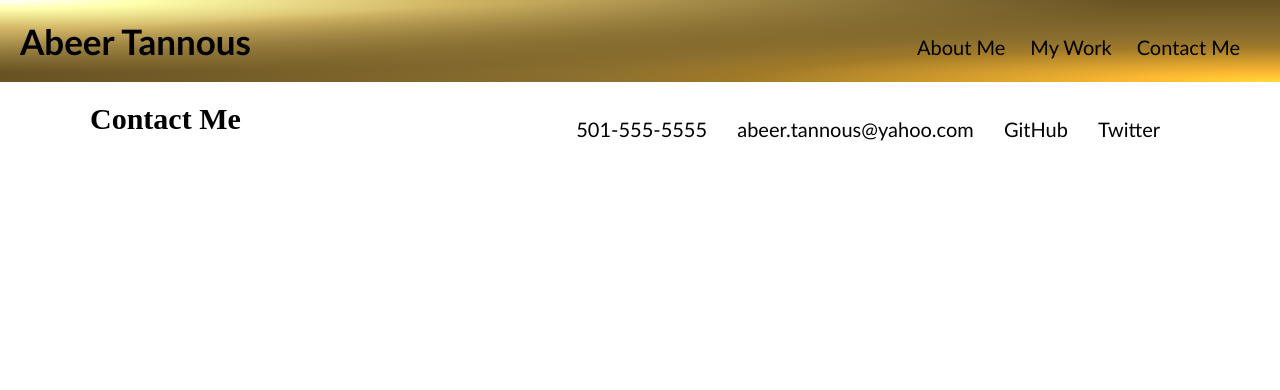
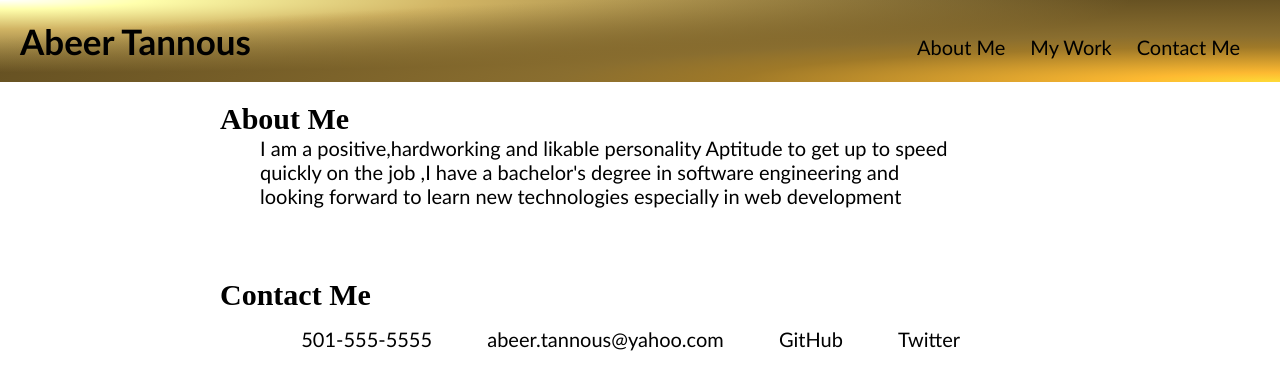
Before and after one commit to AbeerTannous/MyPortfolio, a plain HTML site: page index.html in a window 1280 px wide. Drawn offline with Linux system fonts and the light colour scheme; files that its build step writes are made by us from their sources.

Commit message:
css style sheet

```diff
--- a/assets/style.css
+++ b/assets/css/style.css
@@ -60,30 +60,52 @@ a {
 }
 /* end of header styles */
 
+/* sec about me styles*/
+.sec1 {
+    padding: 20px;
+}
+.me p{
+    display: inline-flex;
+    width: 700px;
+    margin: 0 300px 30px auto;
+    float:right;
+    font-family: 'Gill Sans', 'Gill Sans MT', Calibri, 'Trebuchet MS', sans-serif;
+    font-size: 20px;
+    text-align: left;
 
+}
+.sec1 h2{
+    display: inline-block;
+    font-size: 30px;
+    margin-left: 200px;
+}
 
+/* end of sec about me styles */
 
 /* footer styles start here*/
 footer{
     padding: 20px;
 }
 .contact-info ul {
+
     list-style-type: none;
     padding-top: 15px;
-    margin-right: 100px;
+    margin-right: 300px;
     float: right;
     font-family: 'Gill Sans', 'Gill Sans MT', Calibri, 'Trebuchet MS', sans-serif;
     font-size: 20px;
+    text-align: left;
+
 }
 .contact-info ul li {
-    display: inline-block;
-    margin-left: 25px;
+    display:inline-flex;
+    margin-left: 50px;
 }
 .contact-info h2 {
 
     display: inline-block;
     font-size: 30px;
-    margin-left: 70px;
+    margin-left: 200px;
 }
 
 /* end of footer styles*/
--- a/index.html
+++ b/index.html
@@ -25,11 +25,17 @@
             </nav>
        </header>
 
-
-
+       <section id="about-me" class="sec1">
+           <h2>About Me</h2>
+           <article class="me">
+                <img/>
+                <p>I am a positive,hardworking and likable personality
+                Aptitude to get up to speed quickly on the job ,I have a bachelor's degree in software engineering and looking forward to learn new technologies especially in web development  </p>
+           </article>
+       </section>
 
         <footer  class="contact-info" id="contact-me">
-         <h2>Contact Me</h2>
+          <h2>Contact Me</h2>
            <ul>
                 <li><p>501-555-5555</p></li>
                 <li>
```
Also changed, not shown: assets/images/me1.jpg (added).
